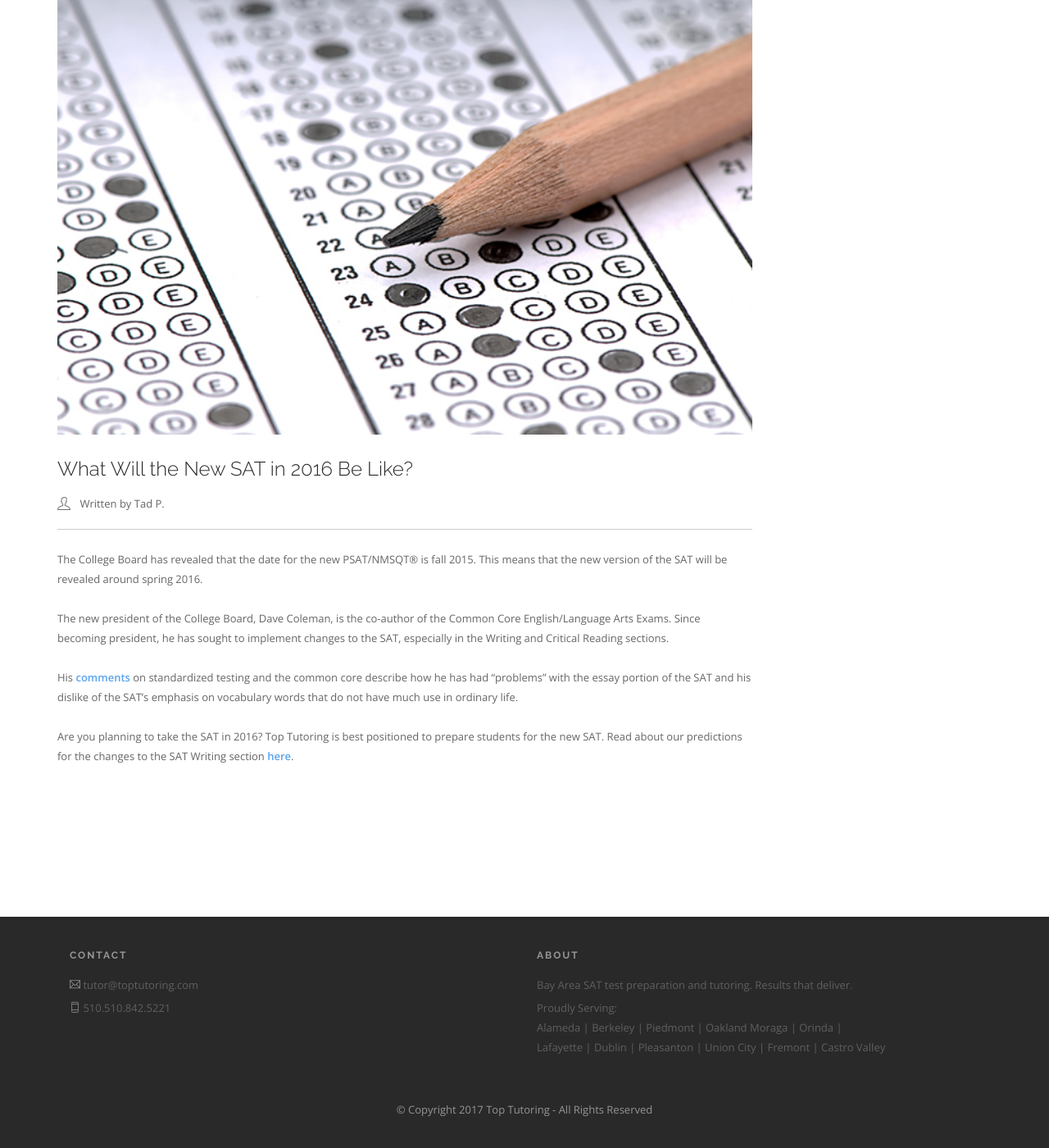
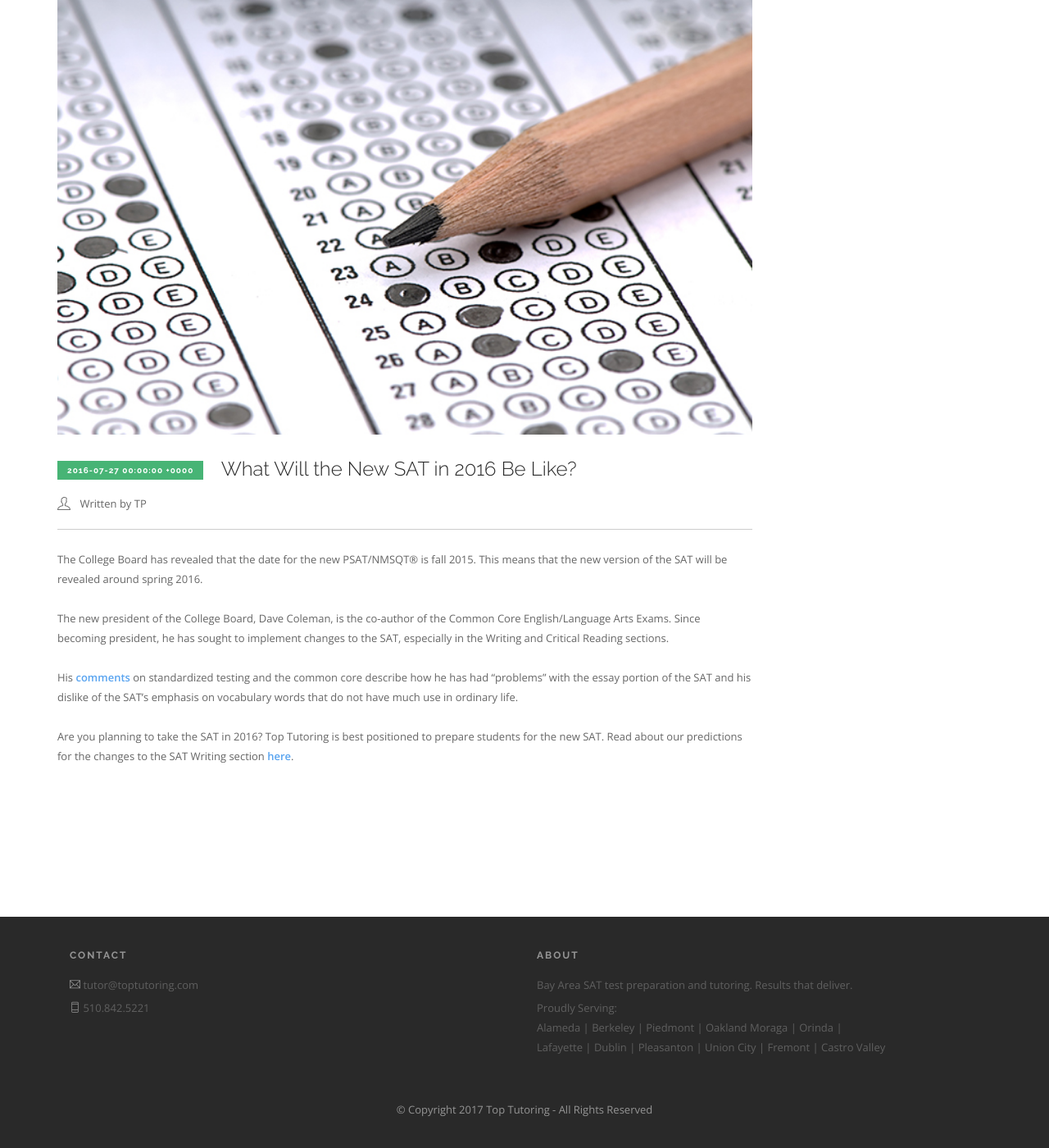
Before and after one commit to toptutoring/ttutoring, a Jekyll site: the page built from _posts/2016-07-27-what-will-the-new-sat-in-2016-be-like.markdown, in a window 1280 px wide and 1400 px high, scrolled down 129 px. Shown: the whole window at 82% size. Built offline with Jekyll 4.4.1, drawn with Linux system fonts in a browser that asks for light colours.

Commit message:
Post image and date fixed.

```diff
--- a/_includes/footer.html
+++ b/_includes/footer.html
@@ -11,7 +11,7 @@
             </li>
             <li style="width:100% !important;">
             	<i class="ti-mobile"></i>
-              <span class="fade-half">510.510.842.5221</span>
+              <span class="fade-half">510.842.5221</span>
             </li>
           </ul>
         </div>
--- a/_posts/2016-07-26-the-new-sat-writting-section-for-2016.markdown
+++ b/_posts/2016-07-26-the-new-sat-writting-section-for-2016.markdown
@@ -1,11 +1,11 @@
 ---
 layout: post
 title:  "The New SAT Writing Section For 2016"
-date:   2016-07-26
+date:   July 26, 2016
 date_visible: false
 categories: sat tutoring
 img: beagle_reading.jpg
-author: Tad P.
+author: TP
 ---
 Following is a quotation from Dave Coleman, the president of the College Board, concerning the new SAT format:
 
--- a/_posts/2016-07-27-what-will-the-new-sat-in-2016-be-like.markdown
+++ b/_posts/2016-07-27-what-will-the-new-sat-in-2016-be-like.markdown
@@ -1,11 +1,11 @@
 ---
 layout: post
 title:  "What Will the New SAT in 2016 Be Like?"
-date:   2016-07-27 17:33:59 -0700
-date_visible: false
+date:   July 27, 2016
+date_visible: true
 categories: sat tutoring
 img: SAT_scantron.jpg
-author: Tad P.
+author: TP
 ---
 The College Board has revealed that the date for the new PSAT/NMSQT® is fall 2015. This means that the new version of the SAT will be revealed around spring 2016.
 
--- a/contact/contact.html
+++ b/contact/contact.html
@@ -9,8 +9,6 @@ permalink: /contact/
       <div class="text-center">
         <i class="ti-email"></i>
         <span class="inline-icons">tutor@toptutoring.com</span>
-        <i class="ti-mobile"></i>
-        <span>510.842.5221</span>
       </div>
       <div class="bordered-block col-sm-8 col-sm-offset-2 no-padding">
         <div class="form-container clearfix">
```
Also changed, not shown: blog/index.html (+5 -3 lines).
